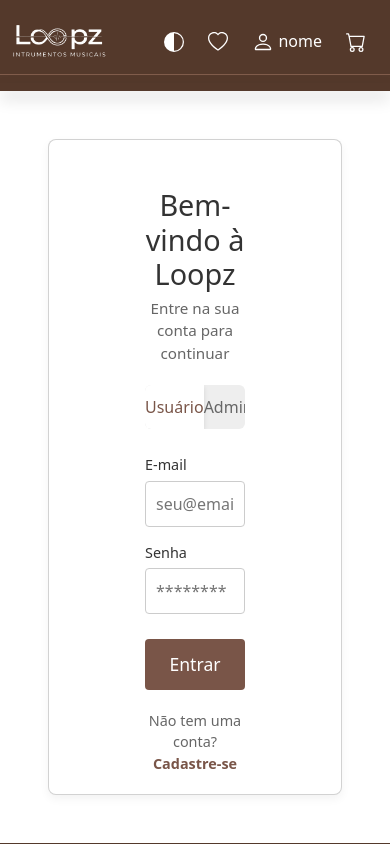
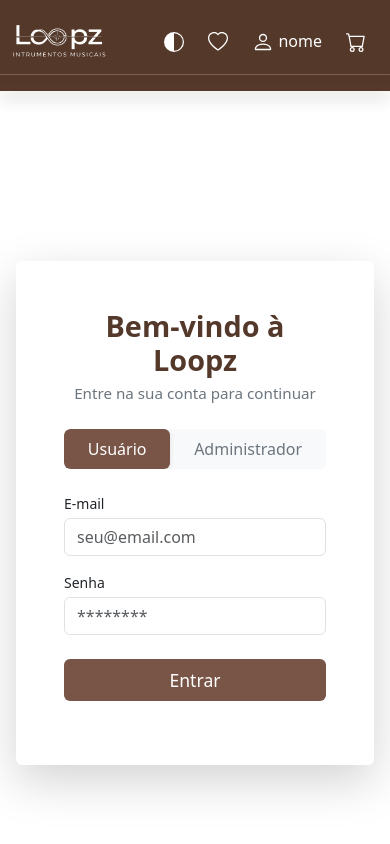
Before and after one commit to LoopzMusic/Loopz_FrontEnd, an Angular app: page /login in a window 390 px wide. Shown: the top 844 px of the page. Built offline with nearby package versions, Linux system fonts and the light colour scheme.

Commit message:
fix = Realizado ajustes de responsividade e estilos

```diff
--- a/src/app/app.ts
+++ b/src/app/app.ts
@@ -2,12 +2,11 @@ import { Component, signal } from '@angular/core';
 import { RouterOutlet } from '@angular/router';
 import { Navbar } from "./components/navbar/navbar";
 import { RouterModule } from '@angular/router';
-import { Login } from "./pages/login/login";
 import { Footer } from './components/footer/footer';
 
 @Component({
   selector: 'app-root',
-  imports: [RouterOutlet, Navbar, RouterModule, Login, Footer],
+  imports: [RouterOutlet, Navbar, RouterModule, Footer],
   templateUrl: './app.html',
   styleUrl: './app.scss'
 })
--- a/src/app/components/navbar/navbar.html
+++ b/src/app/components/navbar/navbar.html
@@ -30,7 +30,7 @@
       </a>
 
       <!-- ICON: PERFIL -->
-      <a class="me-3 icons-navbar" routerLink="/perfil">
+      <a class="me-3 icons-navbar" routerLink="/login">
         <svg xmlns="http://www.w3.org/2000/svg" width="22" height="22" fill="currentColor" class="bi bi-person"
           viewBox="0 0 16 16" style="color: white">
           <path
--- a/src/app/pages/login/login.html
+++ b/src/app/pages/login/login.html
@@ -1,63 +1,38 @@
-<div class="login-container d-flex justify-content-center align-items-center h-90m p-5">
-  <div class="card ps-5 pe-5 pt-5">
-    <div class="ms-5 me-5">
+<div class="login-container d-flex justify-content-center align-items-center vh-100 p-3 p-md-5">
+  <div class="card p-5 shadow-lg border-0" style="width: 100%; max-width: 450px;">
+    <div class="text-center">
 
-      <h2>Bem-vindo à Loopz</h2>
-      <p>Entre na sua conta para continuar</p>
+      <h2 class="h2-custom fw-bold mb-1">Bem-vindo à Loopz</h2>
+      <p class="p-custom text-secondary mb-4">Entre na sua conta para continuar</p>
+      <div class="toggle-switch bg-light rounded-2 d-flex mb-4 overflow-hidden">
 
-      <div class="toggle-switch">
-        <button
-          [class.active]="!isAdmin"
-          (click)="isAdmin = false"
-        >Usuário</button>
-        <button
-          [class.active]="isAdmin"
-          (click)="isAdmin = true"
-        >Administrador</button>
+        <button class="btn flex-grow-1 py-2 border-0 fw-medium text-secondary toggle-btn-transition"
+          [class.active-toggle]="!isAdmin" (click)="isAdmin = false">Usuário</button>
+
+        <button class="btn flex-grow-1 py-2 border-0 fw-medium text-secondary toggle-btn-transition"
+          [class.active-toggle]="isAdmin" (click)="isAdmin = true">Administrador</button>
       </div>
 
-      <form [formGroup]="loginForm" (ngSubmit)="onSubmit()">
-
-        <label for="email">E-mail</label>
-        <input
-          id="email"
-          type="email"
-          formControlName="email"
-          placeholder="{{ isAdmin ? 'admin@loopz.com' : 'seu@email.com' }}"
-        >
-        <div
-          *ngIf="loginForm.get('email')?.invalid && loginForm.get('email')?.touched"
-          class="error-message"
-        >
-          E-mail é obrigatório e deve ser válido.
+      <form [formGroup]="loginForm" (ngSubmit)="onSubmit()" class="text-start">
+        <label for="email" class="form-label d-block small text-dark mt-3 mb-1">E-mail</label>
+        <input id="email" type="email" class="form-control" formControlName="email"
+          placeholder="{{ isAdmin ? 'admin@loopz.com' : 'seu@email.com' }}">
+        <div *ngIf="loginForm.get('email')?.invalid && loginForm.get('email')?.touched"
+          class="error-message text-danger small mt-1 mb-2">E-mail é obrigatório e deve ser válido.
         </div>
 
-        <label for="senha">Senha</label>
-        <input
-          id="senha"
-          type="password"
-          formControlName="senha"
-          placeholder="********"
-        >
-        <div
-          *ngIf="loginForm.get('senha')?.invalid && loginForm.get('senha')?.touched"
-          class="error-message"
-        >
-          A senha é obrigatória e deve ter no mínimo 6 caracteres.
+        <label for="senha" class="form-label d-block small text-dark mt-3 mb-1">Senha</label>
+        <input id="senha" type="password" class="form-control" formControlName="senha" placeholder="********">
+
+        <div *ngIf="loginForm.get('senha')?.invalid && loginForm.get('senha')?.touched"
+          class="error-message text-danger small mt-1 mb-2">A senha é obrigatória e deve ter no mínimo 8 caracteres.
         </div>
 
-        <button
-          type="submit"
-          class="btn-submit"
-        >
+        <button type="submit" class="btn btn-submit-custom w-100 py-2 mt-4">
           {{ isAdmin ? 'Entrar como Admin' : 'Entrar' }}
         </button>
-
       </form>
-
-      <p class="cadastro-link">
-        Não tem uma conta? <a [routerLink]="['/cadastro']">Cadastre-se</a>
-      </p>
+      <p class="text-center mt-3 small">
     </div>
-    </div>
+  </div>
 </div>
--- a/src/app/pages/login/login.scss
+++ b/src/app/pages/login/login.scss
@@ -1,109 +1,43 @@
 
-.card {
-  background-color: #ffffff;
-  border-radius: 8px;
-  box-shadow: 0 4px 10px rgba(0, 0, 0, 0.05);
-  text-align: center;
+.h2-custom {
+  font-size: 1.8em;
+  color: #54392B;
 }
 
-h2 {
-  font-size: 1.8em;
-  color: #333;
-  margin-bottom: 5px;
-}
-
-p {
-  color: #666;
-  margin-bottom: 20px;
+.p-custom {
   font-size: 0.95em;
 }
 
-/* --- Toggle Usuário/Administrador --- */
 .toggle-switch {
-  display: flex;
-  background-color: #eee;
-  border-radius: 6px;
-  margin-bottom: 25px;
-  overflow: hidden;
+    .toggle-btn-transition {
+        transition: background-color 0.3s, color 0.3s;
+    }
 
-  button {
-    flex-grow: 1;
-    padding: 10px 0;
-    border: none;
-    background-color: transparent;
-    cursor: pointer;
-    font-weight: 500;
-    color: #666;
-    transition: background-color 0.3s, color 0.3s;
-
-    &.active {
-      background-color: #ffffff;
-      color: #795548; /* Cor Marrom */
+    .active-toggle {
+        background-color: #795548;
+        color: white !important;
         box-shadow: 0 2px 5px rgba(0, 0, 0, 0.1);
     }
 }
-}
 
-/* --- Estilo de Formulário e Campos --- */
-form {
-  text-align: left;
-}
-
-label {
-  display: block;
-  font-size: 0.9em;
-  color: #333;
-  margin-top: 15px;
-  margin-bottom: 5px;
-}
-
-input {
-  width: 100%;
-  padding: 10px;
-  border: 1px solid #ccc;
-  border-radius: 4px;
-  box-sizing: border-box;
-  font-size: 1em;
-}
-
-.error-message {
-  color: #c9302c;
-  font-size: 0.85em;
-  margin-top: 5px;
-  margin-bottom: 10px;
-}
-
-/* --- Botão Principal --- */
-.btn-submit {
-  width: 100%;
+.btn-submit-custom {
     padding: 12px;
     background-color: #795548;
     color: white;
     border: none;
-  border-radius: 4px;
-  cursor: pointer;
     font-size: 1.1em;
-  margin-top: 25px;
     transition: background-color 0.3s;
 
     &:hover:not(:disabled) {
         background-color: #6d4c41;
     }
+
 }
 
-/* --- Link de Cadastro --- */
-.cadastro-link {
-  text-align: center;
-  margin-top: 20px;
-  font-size: 0.9em;
+.text-primary-custom {
+    color: #795548 !important;
+}
 
-  a {
-    color: #795548;
-    text-decoration: none;
-    font-weight: bold;
-
-    &:hover {
-      text-decoration: underline;
+.link-hover-underline:hover {
+    text-decoration: underline !important;
 }
-  }
-}
--- a/src/app/pages/login/login.ts
+++ b/src/app/pages/login/login.ts
@@ -20,7 +20,7 @@ export class Login implements OnInit {
   ngOnInit(): void {
     this.loginForm = this.fb.group({
       email: ['', [Validators.required, Validators.email]],
-      senha: ['', [Validators.required, Validators.minLength(6)]]
+      senha: ['', [Validators.required, Validators.minLength(8)]]
     });
   }
 
```
Lines whose indentation alone changed are shown as unchanged.
